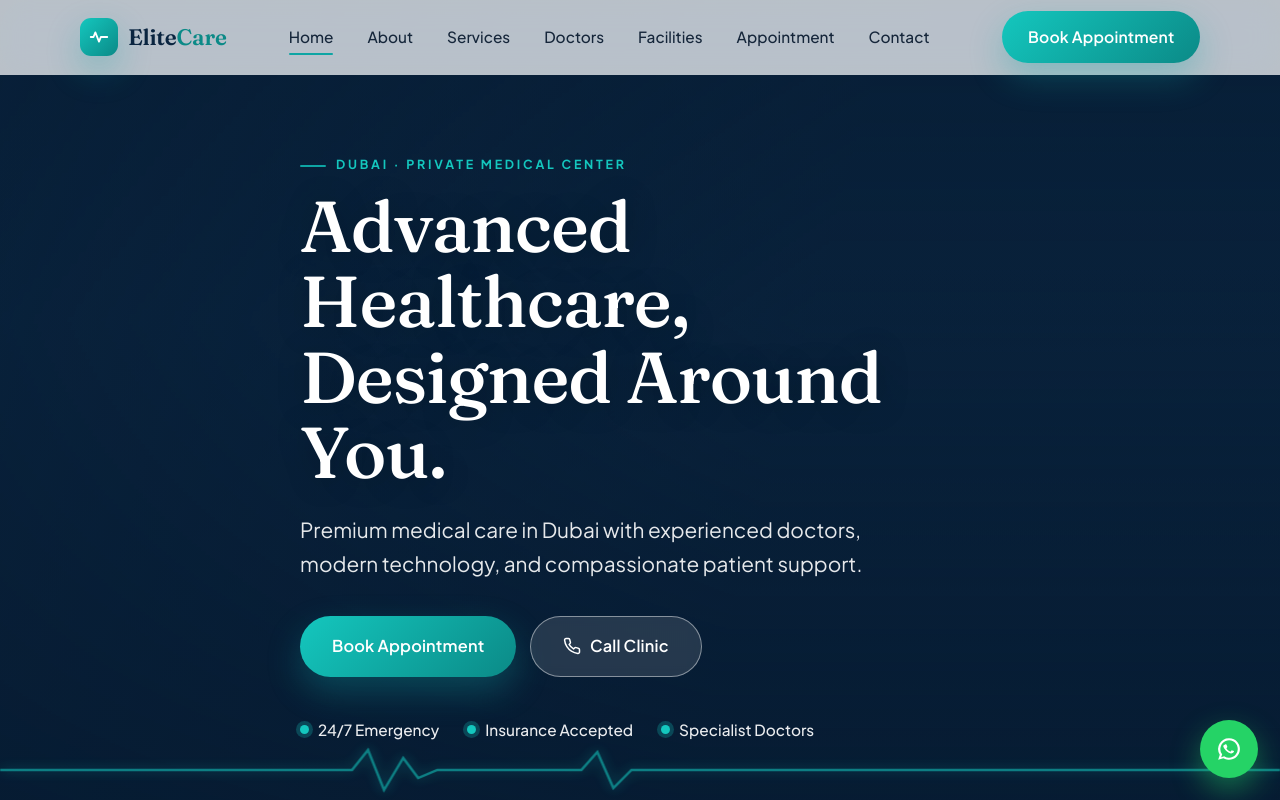
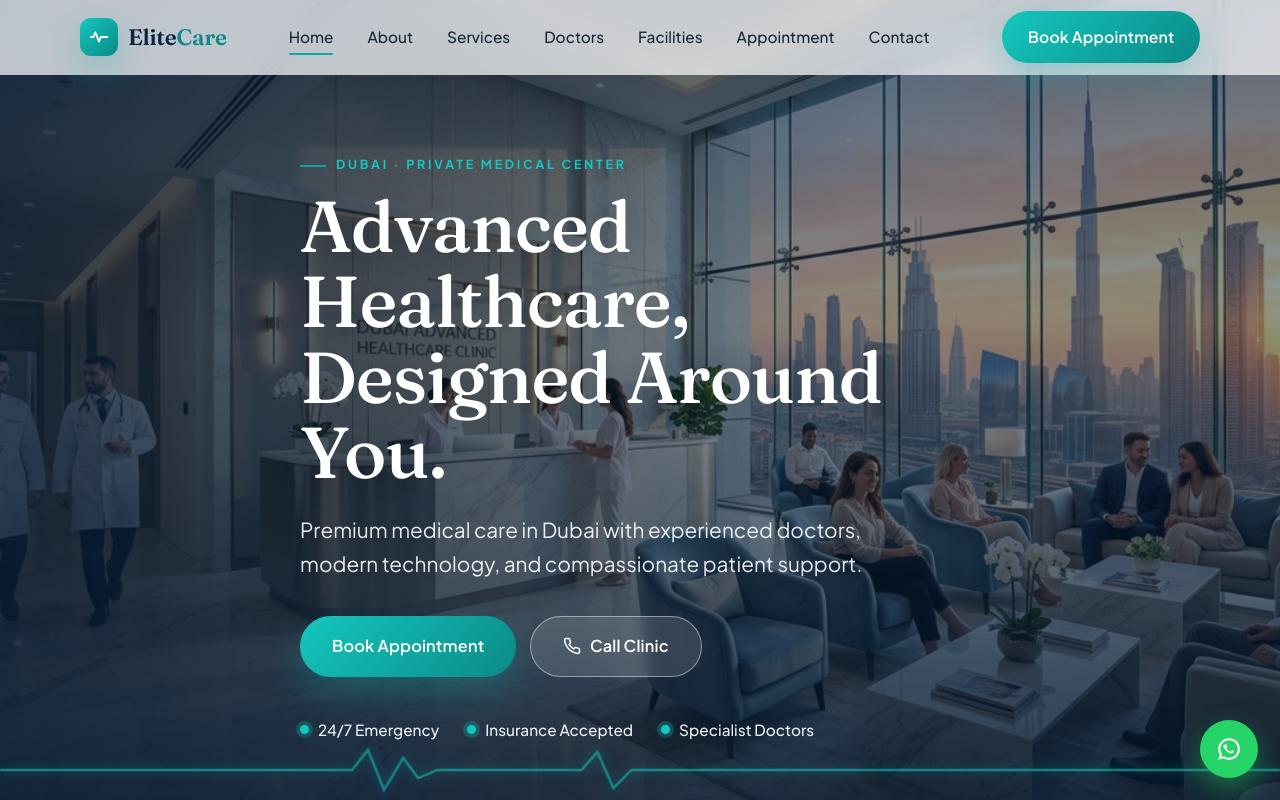
Before and after one commit to abdellahdubai1-source/clinic, a plain HTML site: page index.html in a window 1280 px wide. Shown: the top 800 px of the page. Drawn offline with Linux system fonts and the light colour scheme.

Commit message:
Update style.css

```diff
--- a/style.css
+++ b/style.css
@@ -214,7 +214,7 @@ input:focus-visible, select:focus-visible, textarea:focus-visible {
 }
 .hero-bg {
   position: absolute; inset: -4%; z-index: -2;
-  background: var(--navy) url("hero-background.jpg") center / cover no-repeat;
+  background: var(--navy) url("hero-background.jpeg") center / cover no-repeat;
   transform: scale(1.12);
   animation: heroZoom 18s ease-out forwards;
 }
@@ -264,8 +264,10 @@ input:focus-visible, select:focus-visible, textarea:focus-visible {
 @keyframes ekgPulse { 0%, 100% { opacity: 0.55; } 50% { opacity: 1; } }
 
 /* ---------- Reveal animation ---------- */
-.reveal { opacity: 0; transform: translateY(30px); transition: opacity 0.8s var(--ease), transform 0.8s var(--ease); }
-.reveal.in { opacity: 1; transform: none; }
+/* Hidden state only applies when JS is active. If JS is unavailable or fails
+   to load, .reveal elements stay fully visible by default. */
+html.js .reveal { opacity: 0; transform: translateY(30px); transition: opacity 0.8s var(--ease), transform 0.8s var(--ease); }
+html.js .reveal.in { opacity: 1; transform: none; }
 /* Hero reveals stagger */
 .hero .reveal { transition-delay: 0.05s; }
 .hero .reveal:nth-child(2) { transition-delay: 0.18s; }
@@ -607,7 +609,7 @@ input:focus-visible, select:focus-visible, textarea:focus-visible {
   }
   .hero-bg { transform: scale(1); animation: none; }
   .navbar { transform: none; animation: none; }
-  .reveal { opacity: 1; transform: none; }
+  .reveal { opacity: 1 !important; transform: none !important; }
   .ekg-line { stroke-dashoffset: 0; animation: none; }
   .wa-float { animation: none; }
 }
```
